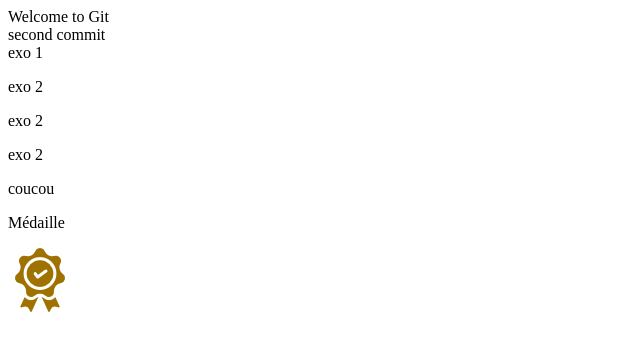
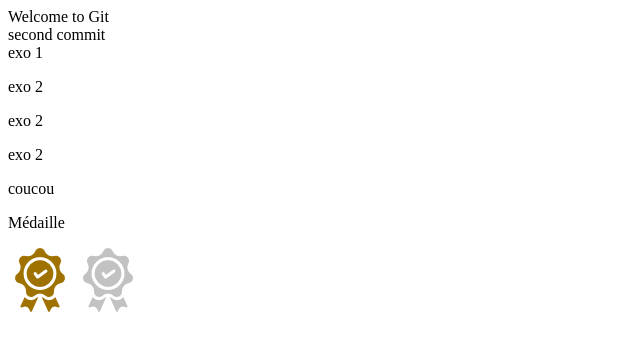
Before and after one commit to steevex35/mon_site_web, a plain HTML site: page index.html in a window 1280 px wide. Shown: the whole page, without its empty margins (0-640 px from the left). Drawn offline with Linux system fonts and the light colour scheme.

Commit message:
add medaille de silver

```diff
--- a/index.html
+++ b/index.html
@@ -29,6 +29,7 @@ coucou
 
 <p>Médaille </p>
 <img src="images/medal_bronze.png">
+<img src="images/medal_silver.png">
 
 <script src="https://gist.github.com/steevex35/a147cfaa2aae16bc16624a8abdbdaaf5.js"></script>
 </body>
```
